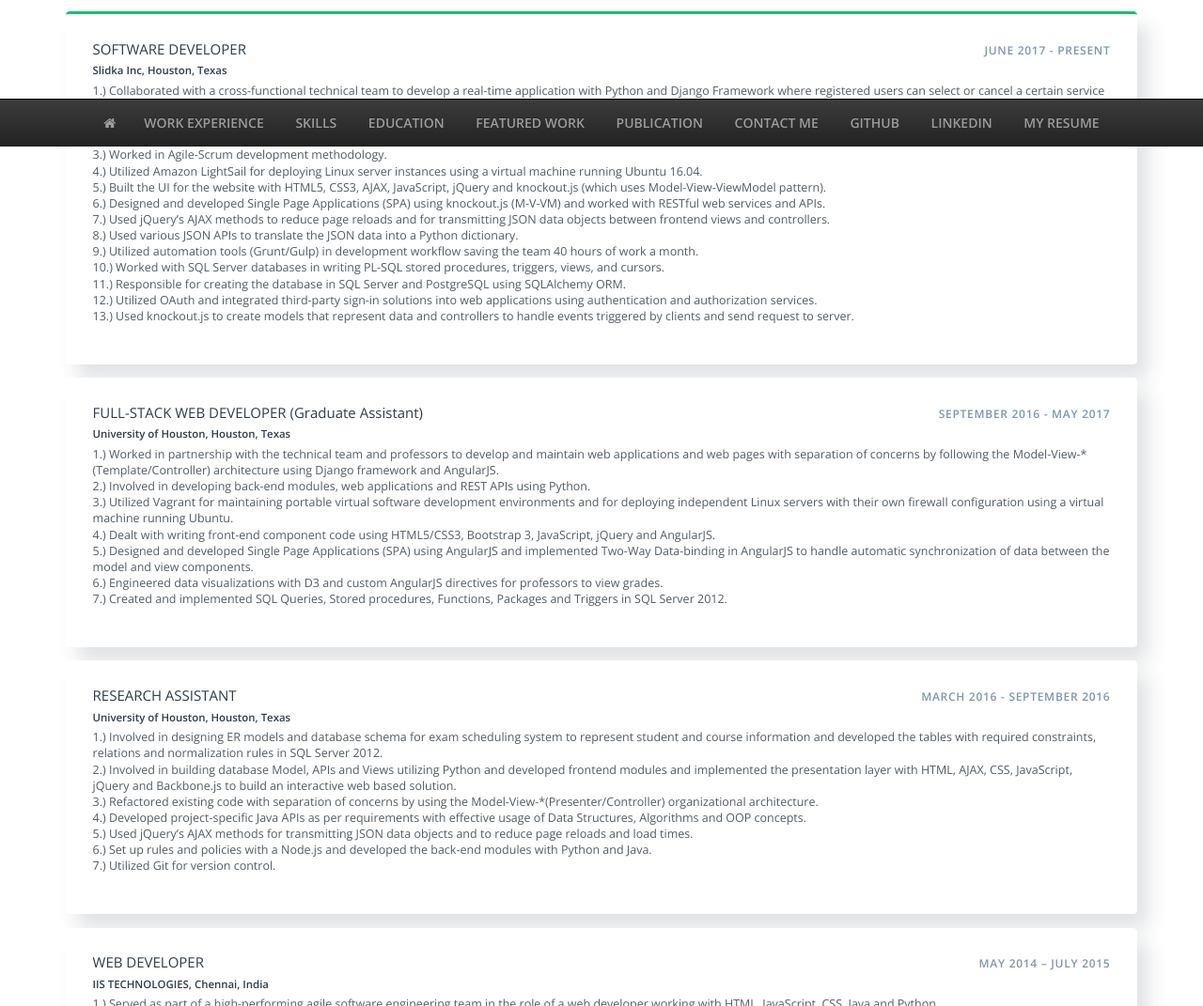
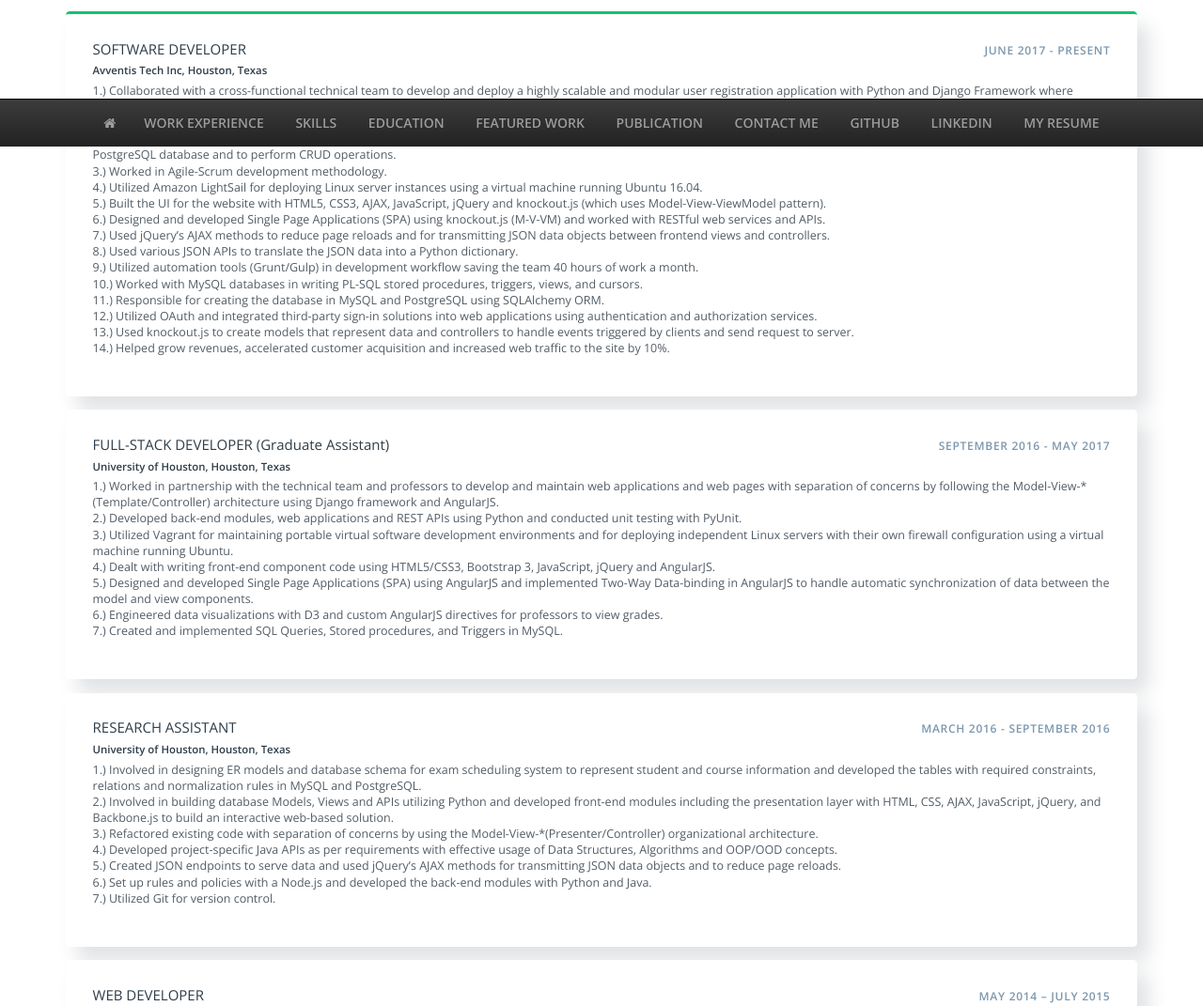
Before and after one commit to karthic-psa/Portfolio, a website: page index.html in a window 1280 px wide. Shown: the part 644-1715 px from the top of the page at 94% size. Drawn offline with nearby package versions, Linux system fonts and the light colour scheme; a web font is replaced by a local one.

Commit message:
style: updated resume and experience

```diff
--- a/index.html
+++ b/index.html
@@ -146,9 +146,9 @@
                     <div class="card-style-card card-style-card-2 card-style-section-base card-style-card-base card-padding work-style-card work-first-block">
                         <div class="work-flex-cot"><span class="work-pos-bo">SOFTWARE DEVELOPER</span><span class="work-date-bo text-samll-Toupper-case text-samll-case-deco">June 2017 - Present</span>
                         </div>
-                        <div class="work-employ-prev"><span class="work-company">Slidka Inc,&nbsp;</span><span class="work-company">Houston, Texas</span>
+                        <div class="work-employ-prev"><span class="work-company">Avventis Tech Inc,&nbsp;</span><span class="work-company">Houston, Texas</span>
                         </div>
-                        <div class="work-explain text-explanation-d">1.) Collaborated with a cross-functional technical team to develop a real-time application with Python and Django Framework where registered users can select or cancel a certain service from a list of services available within various departments and new users can register with a user authentication and authorization system.
+                        <div class="work-explain text-explanation-d">1.) Collaborated with a cross-functional technical team to develop and deploy a highly scalable and modular user registration application with Python and Django Framework where registered users can select or cancel a certain service from a list of services available within various departments and new users can register with a user authentication and authorization system.
                             2.) Designed and implemented a reporting tool that summarizes required data by using Python and Flask with SQLAlchemy as an Object Relational Mapper (ORM) for querying the PostgreSQL database and to perform CRUD operations.
                             3.) Worked in Agile-Scrum development methodology.
                             4.) Utilized Amazon LightSail for deploying Linux server instances using a virtual machine running Ubuntu 16.04.
@@ -157,24 +157,25 @@
                             7.) Used jQuery’s AJAX methods to reduce page reloads and for transmitting JSON data objects between frontend views and controllers.
                             8.) Used various JSON APIs to translate the JSON data into a Python dictionary.
                             9.) Utilized automation tools (Grunt/Gulp) in development workflow saving the team 40 hours of work a month.
-                            10.) Worked with SQL Server databases in writing PL-SQL stored procedures, triggers, views, and cursors.
-                            11.) Responsible for creating the database in SQL Server and PostgreSQL using SQLAlchemy ORM.
+                            10.) Worked with MySQL databases in writing PL-SQL stored procedures, triggers, views, and cursors.
+                            11.) Responsible for creating the database in MySQL and PostgreSQL using SQLAlchemy ORM.
                             12.) Utilized OAuth and integrated third-party sign-in solutions into web applications using authentication and authorization services.
                             13.) Used knockout.js to create models that represent data and controllers to handle events triggered by clients and send request to server.
+                            14.) Helped grow revenues, accelerated customer acquisition and increased web traffic to the site by 10%.
                         </div>
                     </div>
                     <div class="card-style-card card-style-card-2 card-style-section-base card-style-card-base card-padding work-style-card">
-                        <div class="work-flex-cot"><span class="work-pos-bo">FULL-STACK WEB DEVELOPER (Graduate Assistant)</span><span class="work-date-bo text-samll-Toupper-case text-samll-case-deco">September 2016 - May 2017</span>
+                        <div class="work-flex-cot"><span class="work-pos-bo">FULL-STACK DEVELOPER (Graduate Assistant)</span><span class="work-date-bo text-samll-Toupper-case text-samll-case-deco">September 2016 - May 2017</span>
                         </div>
                         <div class="work-employ-prev"><span class="work-company">University of Houston,&nbsp;</span><span class="work-company">Houston, Texas</span>
                         </div>
                         <div class="work-explain text-explanation-d">1.) Worked in partnership with the technical team and professors to develop and maintain web applications and web pages with separation of concerns by following the Model-View-*(Template/Controller) architecture using Django framework and AngularJS.
-                            2.) Involved in developing back-end modules, web applications and REST APIs using Python.
+                            2.)  Developed back-end modules, web applications and REST APIs using Python and conducted unit testing with PyUnit.
                             3.) Utilized Vagrant for maintaining portable virtual software development environments and for deploying independent Linux servers with their own firewall configuration using a virtual machine running Ubuntu.
                             4.) Dealt with writing front-end component code using HTML5/CSS3, Bootstrap 3, JavaScript, jQuery and AngularJS.
                             5.) Designed and developed Single Page Applications (SPA) using AngularJS and implemented Two-Way Data-binding in AngularJS to handle automatic synchronization of data between the model and view components.
                             6.) Engineered data visualizations with D3 and custom AngularJS directives for professors to view grades.
-                            7.) Created and implemented SQL Queries, Stored procedures, Functions, Packages and Triggers in SQL Server 2012.
+                            7.) Created and implemented SQL Queries, Stored procedures, and Triggers in MySQL.
                         </div>
                     </div>
                     <div class="card-style-card card-style-card-2 card-style-section-base card-style-card-base card-padding work-style-card">
@@ -182,11 +183,11 @@
                         </div>
                         <div class="work-employ-prev"><span class="work-company">University of Houston,&nbsp;</span><span class="work-company">Houston, Texas</span>
                         </div>
-                        <div class="work-explain text-explanation-d">1.) Involved in designing ER models and database schema for exam scheduling system to represent student and course information and developed the tables with required constraints, relations and normalization rules in SQL Server 2012.
-                            2.) Involved in building database Model, APIs and Views utilizing Python and developed frontend modules and implemented the presentation layer with HTML, AJAX, CSS, JavaScript, jQuery and Backbone.js to build an interactive web based solution.
+                        <div class="work-explain text-explanation-d">1.) Involved in designing ER models and database schema for exam scheduling system to represent student and course information and developed the tables with required constraints, relations and normalization rules in MySQL and PostgreSQL.
+                            2.) Involved in building database Models, Views and APIs utilizing Python and developed front-end modules including the presentation layer with HTML, CSS, AJAX, JavaScript, jQuery, and Backbone.js to build an interactive web-based solution.
                             3.) Refactored existing code with separation of concerns by using the Model-View-*(Presenter/Controller) organizational architecture.
-                            4.) Developed project-specific Java APIs as per requirements with effective usage of Data Structures, Algorithms and OOP concepts.
-                            5.) Used jQuery’s AJAX methods for transmitting JSON data objects and to reduce page reloads and load times.
+                            4.) Developed project-specific Java APIs as per requirements with effective usage of Data Structures, Algorithms and OOP/OOD concepts.
+                            5.) Created JSON endpoints to serve data and used jQuery’s AJAX methods for transmitting JSON data objects and to reduce page reloads.
                             6.) Set up rules and policies with a Node.js and developed the back-end modules with Python and Java.
                             7.) Utilized Git for version control.
                         </div>
@@ -200,6 +201,7 @@
                             2.) Conducted extensive site monitoring and testing utilizing developer tools; found and fixed the website problems such as broken links, typographical errors, and formatting inconsistencies.
                             3.) Helped in developing responsive, cross-device compatible websites which create an immersive experience for the user, using jQuery, JavaScript, AJAX and Bootstrap.
                             4.) Utilized jQuery and JavaScript to select HTML elements, manipulate the DOM and change a webpage dynamically.
+                            5.) Performed JUnit testing and used Git for source and version control.
                         </div>
                     </div>
                 </div>
```
Also changed, not shown: 1 other file.
